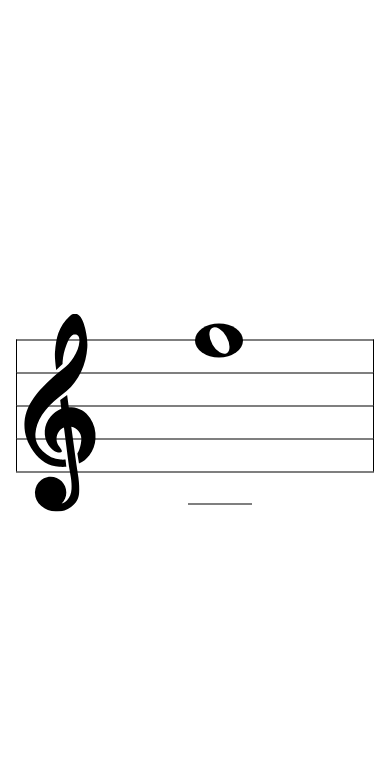
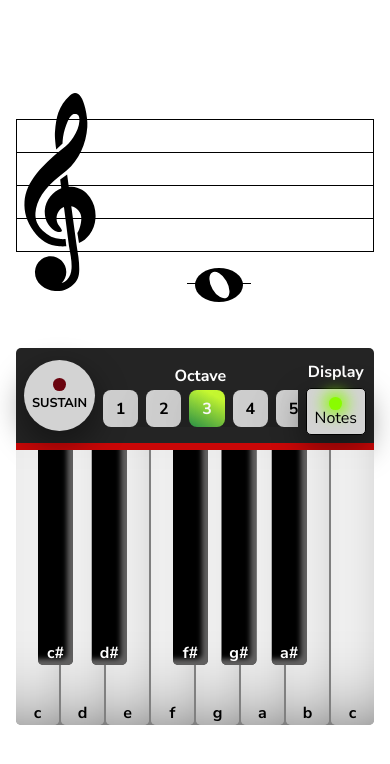
Before and after one commit to Steezy1416/piano-note-practice, a React (Create React App) app: page /piano in a window 390 px wide. Shown: the top 764 px of the page. Built offline with nearby package versions, Linux system fonts and the light colour scheme; no server answers.

Commit message:
can now fit both the music staff and the piano on the screen, also adjusted the size of the keys on the piano for mobile and desktop screens

```diff
--- a/src/App.js
+++ b/src/App.js
@@ -11,7 +11,10 @@ const router = createBrowserRouter([
   },
   {
     path: "piano",
-    element: <MusicStaff/>,
+    element: <div className="app-container">
+      <MusicStaff/>
+      <PianoContainer/>
+    </div>,
   },
 ]);
 
--- a/src/components/Piano/treblePiano.css
+++ b/src/components/Piano/treblePiano.css
@@ -1,7 +1,7 @@
 .treble-piano {
   display: grid;
   grid-template-columns: repeat(8, 1fr);
-  grid-template-rows: 400px;
+  grid-template-rows: 350px;
   position: relative;
   gap: 2px;
   background-color: gray;
@@ -51,7 +51,7 @@
   color: white;
   border: none;
   position: absolute;
-  height: 275px;
+  height: 250px;
   width: 40px;
   border-radius: 0 0 5px 5px;
   box-shadow: -6px -6px 5px 0px rgba(130, 128, 128, 0.75) inset;
@@ -84,11 +84,11 @@
 
 @media (max-width: 31.25rem) {
   .treble-piano {
-    grid-template-rows: 350px;
+    grid-template-rows: 275px;
   }
 
   .black-key {
     width: 35px;
-    height: 250px;
+    height: 215px;
   }
 }
--- a/src/components/PianoContainer/pianoContainer.css
+++ b/src/components/PianoContainer/pianoContainer.css
@@ -3,10 +3,7 @@
 .piano-container {
   display: flex;
   flex-direction: column;
-  position: absolute;
   width: 100%;
-  top: 50%;
-  transform: translateY(-50%);
   font-family: "Nunito Sans", sans-serif;
 }
 
--- a/src/components/musicStaff/musicStaff.css
+++ b/src/components/musicStaff/musicStaff.css
@@ -1,11 +1,15 @@
+.app-container {
+  height: 100dvh;
+  display: flex;
+  flex-direction: column;
+  justify-content: center;
+  gap: 4rem;
+}
+
 .musicStaff-container {
   padding: 0 1rem;
   margin: 0 auto;
   max-width: 600px;
-  position: fixed;
-  top: 50%;
-  left: 50%;
-  transform: translate(-50%, -50%);
   width: 100%;
 }
 
@@ -33,7 +37,8 @@
   position: absolute;
   background-color: black;
   bottom: 0;
-  left: 48%;
+  left: 50%;
+  transform: translateX(-0.5rem);
 }
 
 .whole-note {
@@ -44,7 +49,7 @@
   display: grid;
   place-items: center;
   position: absolute;
-  top: -10%;
+  top: 90%;
   left: 50%;
 }
 
```
